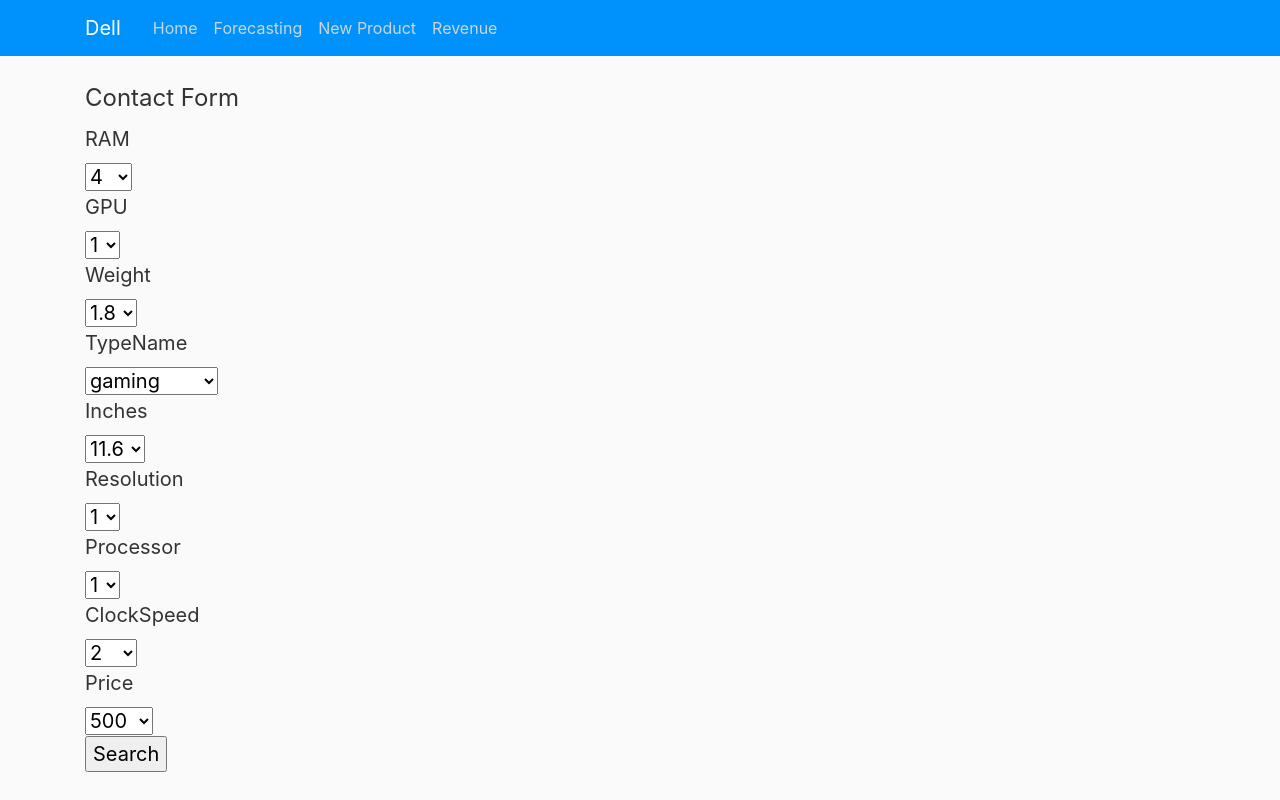
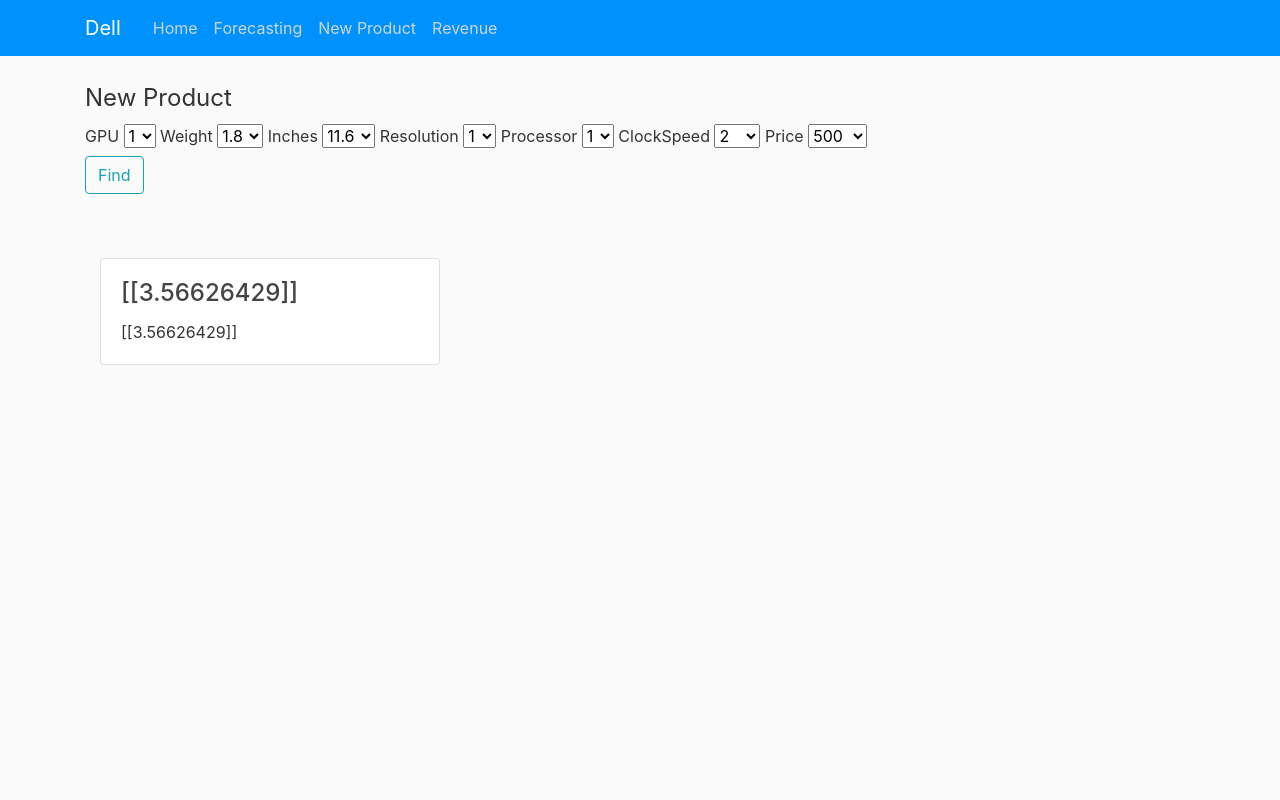
Before and after one commit to adityaprakash-bobby/dell_hackathon_iiitb_2018_forkbomb, a Flask app: page /new_prod in a window 1280 px wide. Run offline with Flask 2, Linux system fonts and the light colour scheme; some libraries are stand-ins or nearby versions.

Commit message:
new models added

```diff
--- a/app.py
+++ b/app.py
@@ -2,6 +2,7 @@
 from flask import Flask, redirect
 from forms import Searchform
 from ratingF import *
+from revenue import *
 
 app = Flask(__name__)
 app.config['SECRET_KEY'] = 'secretkey'
@@ -18,15 +19,23 @@
 @app.route('/new_prod', methods=['GET', 'POST'])
 def new_prod():
     form = Searchform()
-    if request.method == 'POST' and form.validate():
+    inches = request.args.get('inches')
+    gpu = request.args.get('gpu')
+    resolution = request.args.get('resolution')
+    processor = request.args.get('processor')
+    weight = request.args.get('weight')
+    price = request.args.get('price')
+    clockspeed = request.args.get('clockspeed')
+    if request.method == 'GET':
         copy = [15.6,1,1,2,1,2.2,498.9]
         val = rating(copy)
-        return render_template('new_prod.html', title = 'New Product', form= form, val = val)
+        print(val)
+        return render_template('new_prod.html', title = 'New Product', val = val, form=form)
     return render_template('new_prod.html', title='New Product', form = form)
 
 @app.route('/revenue', methods=['GET', 'POST'])
 def revenue():
-    return render_template('revenue.html', title='Revenue')
+    return render_template('revenue.html', title='Revenue', data = Total_revenue_Ind, data1= Total_revenue_Aus, data2 = Total_revenue_Eng, data3 = Total_revenue_Canada)
 
 if __name__ == '__main__' :
     app.run(debug=True, host='0.0.0.0')
--- a/forms.py
+++ b/forms.py
@@ -3,13 +3,11 @@
 from wtforms.validators import DataRequired, Length
 
 class Searchform(FlaskForm):
-    ram =  SelectField('RAM', choices = [(4, '4'), (8, '8'), (16, '16') , (32, '32')])
-    gpu = SelectField('GPU', choices = [(1, '1'), (2, '2'), (3, '3')])
-    weight = SelectField('Weight', choices = [(1.8, '1.8'), (2.3, '2.3'), (2.7, '2.7')])
-    typename = SelectField('TypeName', choices = [('gaming', 'gaming'), ('notebook', 'notebook'), ('ultrabok', 'ultrabok'), ('workstation', 'workstation')])
     inches = SelectField('Inches', choices = [(11.6, '11.6'), (12.5, '12.5'), (13.3, '13.3'), (14, '14'), (15, '15'), (15.6, '15.6'), (17, '17')])
     resolution = SelectField('Resolution', choices = [(1, '1'), (2, '2'), (3, '3'), (4, '4'), (5, '5')])
     processor = SelectField('Processor', choices = [(1, '1'), (2, '2'), (3, '3')])
     clockspeed = SelectField('ClockSpeed', choices = [(2, '2'), (2.5, '2.5'), (3, '3')])
+    gpu = SelectField('GPU', choices = [(1, '1'), (2, '2'), (3, '3')])
+    weight = SelectField('Weight', choices = [(1.8, '1.8'), (2.3, '2.3'), (2.7, '2.7')])
     price = SelectField('Price', choices = [(500, '500'), (750, '750'), (1000, '1000')])
-    submit = SubmitField('Search')
+    submit = SubmitField('Find')
--- a/templates/forecasting.html
+++ b/templates/forecasting.html
@@ -1,6 +1,8 @@
 {% extends "layout.html" %}
 {% block content %}
 <div class="container-fluid">
-  <img src="https://encrypted-tbn0.gstatic.com/images?q=tbn:ANd9GcRbTR0b82TyK57syLly-sC-3M4ShT--gQZ5tbEeegMkVCF-JXbX" class="img-fluid" alt="Responsive image">
+  <img src="{{ url_for('static', filename='1.JPG') }}" class="img-fluid" alt="Responsive image">
+  <img src="{{ url_for('static', filename='2.JPG') }}" class="img-fluid" alt="Responsive image">
+  <img src="{{ url_for('static', filename='3.JPG') }}" class="img-fluid" alt="Responsive image">
 </div>
 {% endblock %}
--- a/templates/new_prod.html
+++ b/templates/new_prod.html
@@ -1,50 +1,56 @@
 {% extends "layout.html" %}
 {% block content %}
-<form action = "/new_prod" method = post>
+<div class="form-group">
+<form action="{{ url_for('new_prod') }}" method=GET>
    <fieldset>
-      <legend>Contact Form</legend>
-      {{ form.hidden_tag() }}
+      <legend>New Product</legend>
+        {{ form.hidden_tag() }}
 
-      <div style = font-size:20px; font-weight:bold; margin-left:150px;>
-         {{ form.ram.label }}<br>
-         {{ form.ram }}
-         <br>
 
-         {{ form.gpu.label }}<br>
-         {{ form.gpu }}
-         <br>
+        {{ form.gpu.label }}
+        {{ form.gpu }}
 
-         {{ form.weight.label }}<br>
-         {{ form.weight }}
-         <br>
+        {{ form.weight.label }}
+        {{ form.weight }}
 
-         {{ form.typename.label }}<br>
-         {{ form.typename }}
-         <br>
+        {{ form.inches.label }}
+        {{ form.inches }}
 
-         {{ form.inches.label }}<br>
-         {{ form.inches }}
-         <br>
+        {{ form.resolution.label }}
+        {{ form.resolution }}
 
-         {{ form.resolution.label }}<br>
-         {{ form.resolution }}
-         <br>
+        {{ form.processor.label }}
+        {{ form.processor }}
 
-         {{ form.processor.label }}<br>
-         {{ form.processor }}
-         <br>
+        {{ form.clockspeed.label }}
+        {{ form.clockspeed }}
 
-         {{ form.clockspeed.label }}<br>
-         {{ form.clockspeed }}
-         <br>
+        {{ form.price.label }}
+        {{ form.price }}
 
-         {{ form.price.label }}<br>
-         {{ form.price }}
-         <br>
-
-         {{ form.submit }}
-      </div>
+        <div class="form-group">
+          {{ form.submit(class="btn btn-outline-info") }}
+        </div>
 
    </fieldset>
 </form>
+
+{% if val %}
+  <div class="album py-5 ">
+    <div class="container">
+      <div class="row">
+        <div class="col-md-4">
+          <div class="card mb-4 box-shadow">
+            <div class="card-body">
+            <h4 class="card-title">{{ val }}</h4>
+            <p class="card-text"> {{ val }} </p>
+            </div>
+          </div>
+        </div>
+      </div>
+    </div>
+  </div>
+{% endif %}
+</div>
+
 {% endblock %}
```
Also changed, not shown: requirements.txt (added, +19 -0 lines), revenue.py (added, +58 -0 lines), templates/revenue.html (+8 -0 lines), static/1.JPG (added), static/2.JPG (added), static/3.JPG (added).
